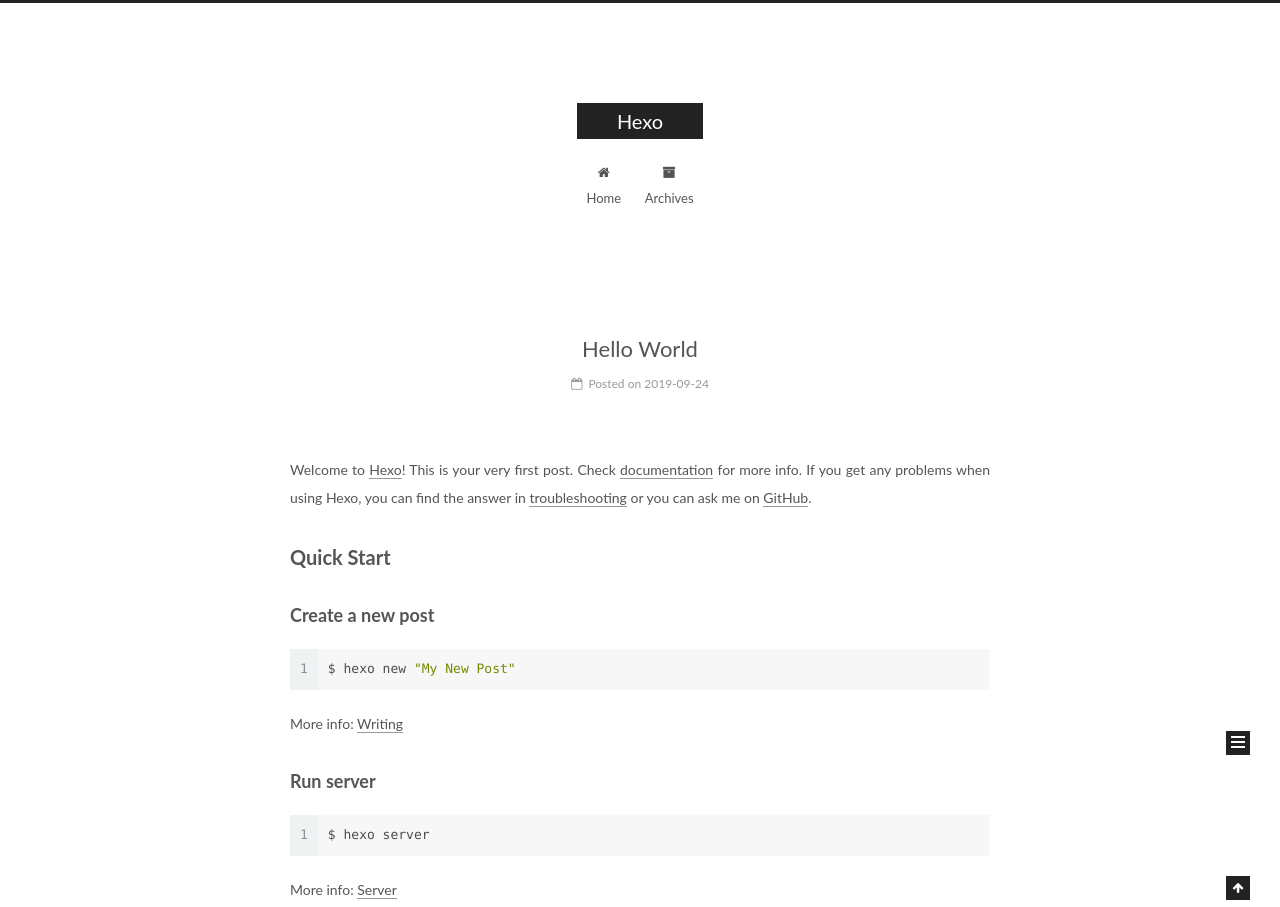
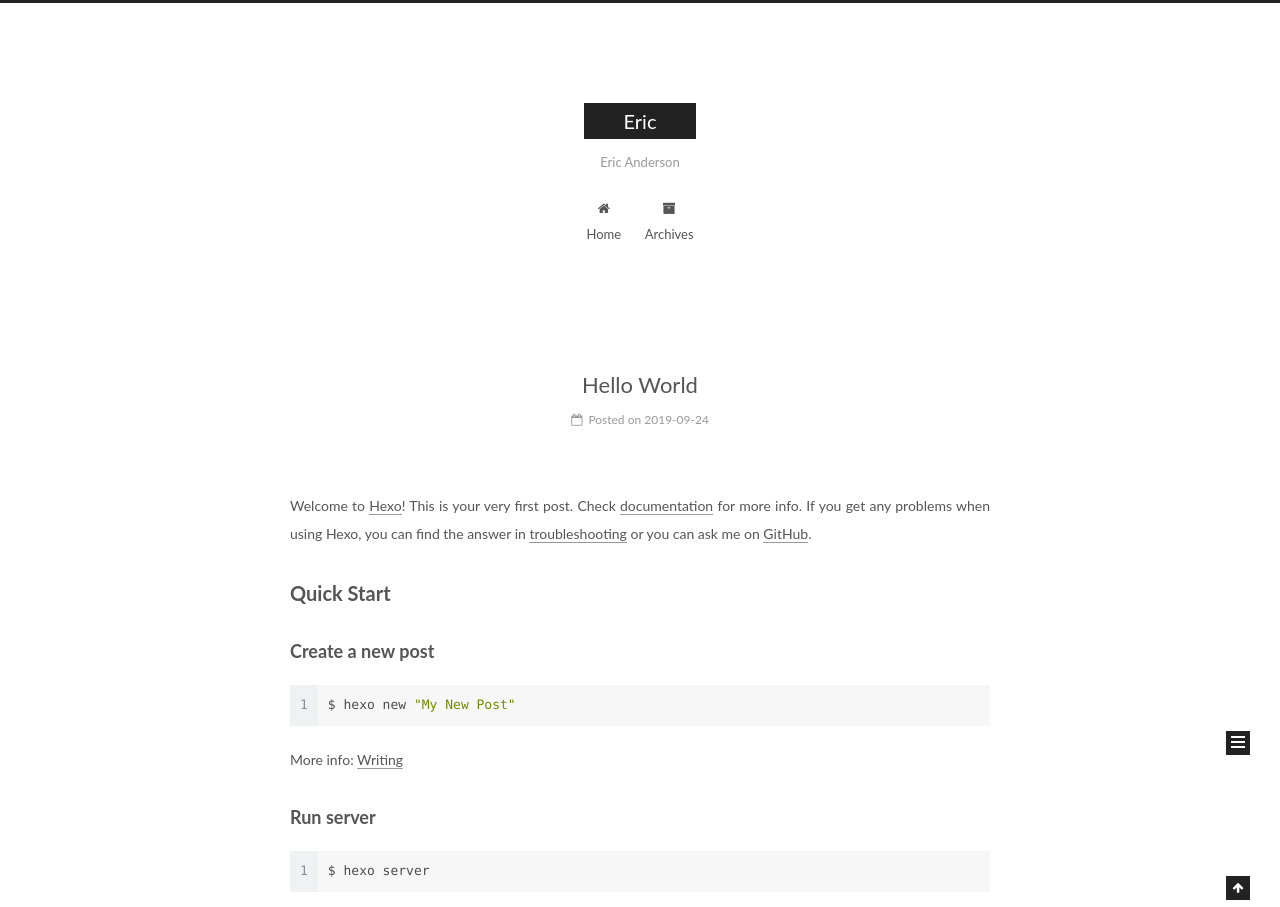
Before and after one commit to wslmh/wslmh.github.io, a plain HTML site: page index.html in a window 1280 px wide. Shown: the top 907 px of the page. Drawn offline with Linux system fonts and the light colour scheme.

Commit message:
Site updated: 2019-09-24 10:08:38

```diff
--- a/css/main.css
+++ b/css/main.css
@@ -1822,7 +1822,7 @@
   width: 4px;
   height: 4px;
   border-radius: 50%;
-  background: #6fff77;
+  background: #010347;
 }
 .links-of-blogroll {
   font-size: 13px;
--- a/index.html
+++ b/index.html
@@ -80,12 +80,12 @@
 
 
 <meta property="og:type" content="website">
-<meta property="og:title" content="Hexo">
+<meta property="og:title" content="Eric">
 <meta property="og:url" content="http://yoursite.com/index.html">
-<meta property="og:site_name" content="Hexo">
+<meta property="og:site_name" content="Eric">
 <meta property="og:locale" content="default">
 <meta name="twitter:card" content="summary">
-<meta name="twitter:title" content="Hexo">
+<meta name="twitter:title" content="Eric">
 
 
 
@@ -121,7 +121,7 @@
 
 
 
-  <title>Hexo</title>
+  <title>Eric</title>
 
 
 
@@ -152,12 +152,12 @@
     <div class="custom-logo-site-title">
       <a href="/" class="brand" rel="start">
         <span class="logo-line-before"><i></i></span>
-        <span class="site-title">Hexo</span>
+        <span class="site-title">Eric</span>
         <span class="logo-line-after"><i></i></span>
       </a>
     </div>
 
-        <p class="site-subtitle"></p>
+        <p class="site-subtitle">Eric Anderson</p>
 
   </div>
 
@@ -238,7 +238,7 @@
     </span>
 
     <span hidden itemprop="publisher" itemscope itemtype="http://schema.org/Organization">
-      <meta itemprop="name" content="Hexo">
+      <meta itemprop="name" content="Eric">
     </span>
 
 
@@ -370,7 +370,7 @@
     </span>
 
     <span hidden itemprop="publisher" itemscope itemtype="http://schema.org/Organization">
-      <meta itemprop="name" content="Hexo">
+      <meta itemprop="name" content="Eric">
     </span>
 
 
@@ -519,7 +519,7 @@
     </span>
 
     <span hidden itemprop="publisher" itemscope itemtype="http://schema.org/Organization">
-      <meta itemprop="name" content="Hexo">
+      <meta itemprop="name" content="Eric">
     </span>
 
 
```
Also changed, not shown: 2019/05/10/Windows-OS-Handle/index.html (+5 -5 lines), 2019/06/13/WinDbgWithNull-modemLine/index.html (+5 -5 lines), 2019/09/24/hello-world/index.html (+5 -5 lines), archives/2019/05/index.html (+6 -6 lines), archives/2019/06/index.html (+6 -6 lines), archives/2019/09/index.html (+6 -6 lines), archives/2019/index.html (+6 -6 lines), archives/index.html (+6 -6 lines), tags/WinDbg/index.html (+6 -6 lines), tags/Windows/index.html (+6 -6 lines).
